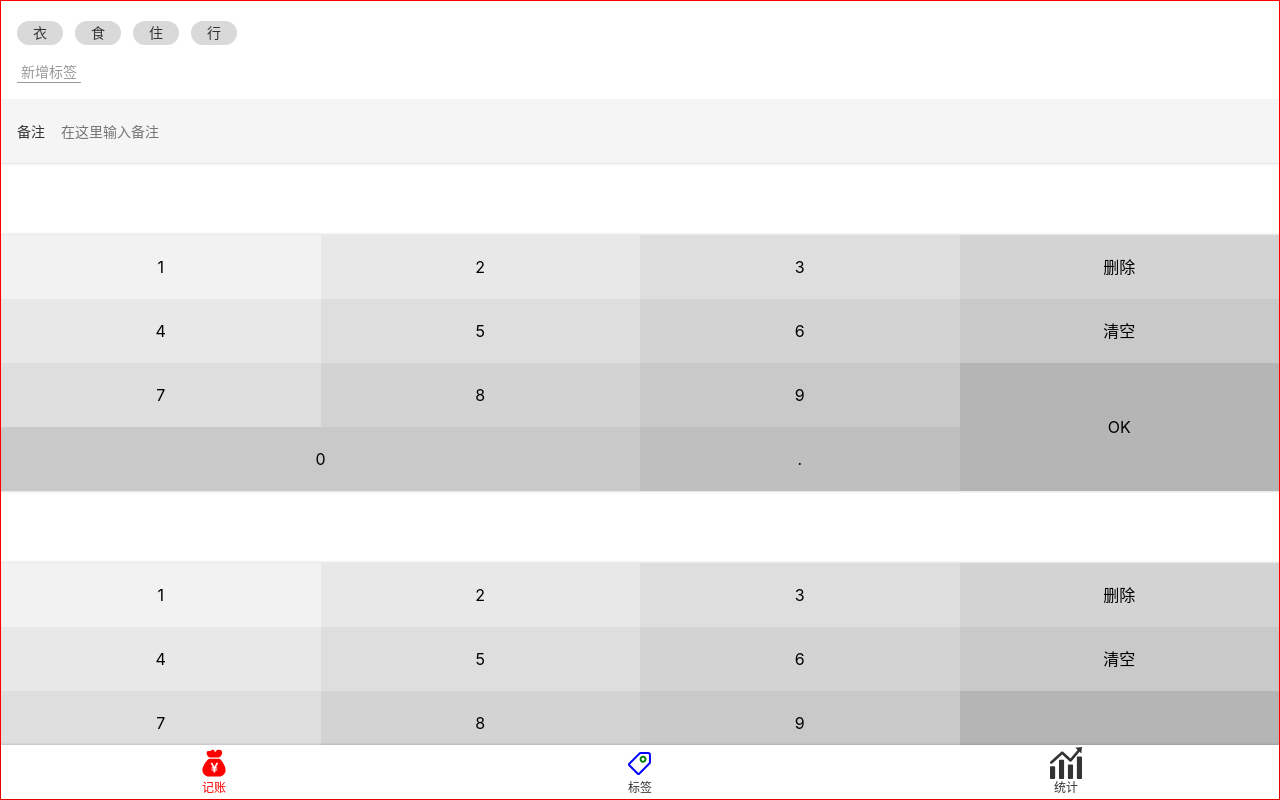
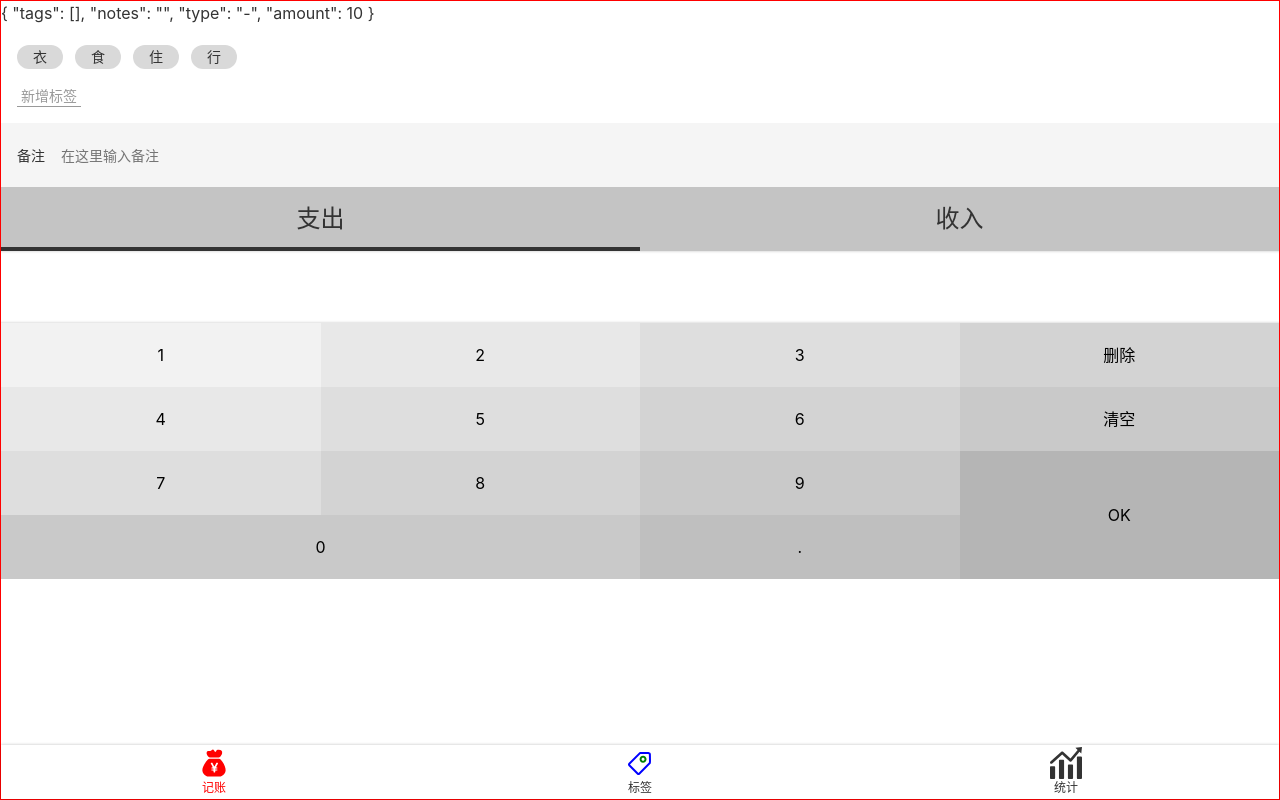
Before and after one commit to xiaoxue423/money, a Vue app: page /#/money in a window 1280 px wide. Built offline with nearby package versions, Linux system fonts and the light colour scheme.

Commit message:
收集四个组件的数据到 record

```diff
--- a/src/components/Money/Notes.vue
+++ b/src/components/Money/Notes.vue
@@ -11,17 +11,24 @@
       <input type="text"
              v-model="value"
              placeholder="在这里输入备注">
+      <!--             @input="$emit('update:value',$event.target.value)"-->
     </label>
   </div>
 </template>
 
 <script lang="ts">
   import Vue from 'vue'
-  import {Component} from 'vue-property-decorator';
+  import {Component,Watch} from 'vue-property-decorator';
+
 
   @Component
   export default class Notes extends Vue{
     value = '';
+
+    @Watch('value')
+      onValueChanged(value: string){
+        this.$emit('update:value',value);
+      }
   }
 </script>
 
--- a/src/components/Money/NumberPad.vue
+++ b/src/components/Money/NumberPad.vue
@@ -3,19 +3,19 @@
     <div class="output">{{output}}</div>
     <div class="buttons">
       <button @click="inputContent">1</button>
-      <button>2</button>
-      <button>3</button>
+      <button @click="inputContent">2</button>
+      <button @click="inputContent">3</button>
       <button @click="remove">删除</button>
-      <button>4</button>
-      <button>5</button>
-      <button>6</button>
+      <button @click="inputContent">4</button>
+      <button @click="inputContent">5</button>
+      <button @click="inputContent">6</button>
       <button @click="clear">清空</button>
-      <button>7</button>
-      <button>8</button>
-      <button>9</button>
+      <button @click="inputContent">7</button>
+      <button @click="inputContent">8</button>
+      <button @click="inputContent">9</button>
       <button class="ok">OK</button>
-      <button class="zero">0</button>
-      <button>.</button>
+      <button class="zero" @click="inputContent">0</button>
+      <button @click="inputContent">.</button>
     </div>
   </div>
 </template>
@@ -28,6 +28,7 @@
 export default class NumberPad extends Vue {
   // output: string = ''
   output = '';
+
   inputContent(event: MouseEvent){
     // 强制告诉你   target是个按钮
     const button =( event.target as HTMLButtonElement);
@@ -60,8 +61,12 @@
     }
   }
 
+  ok(){
+    this.$emit('update:value',this.output);
+  }
+
   clear(){
-    this.output = '0'
+    this.output = '0';
   }
 }
 
--- a/src/components/Money/Tags.vue
+++ b/src/components/Money/Tags.vue
@@ -11,7 +11,7 @@
 
       <li v-for="(tag) in dataSource" :key="tag"
           :class="{selected: selectedTags.indexOf(tag)>=0}"
-          @click="select(tag)"
+          @click="toggle(tag)"
       >{{tag}}</li>
 
     </ul>
@@ -28,13 +28,15 @@
     @Prop(Array) readonly dataSource: string[] | undefined;
     selectedTags: string[] = []
 
-    select(tag: string){
+    toggle(tag: string){
       const index = this.selectedTags.indexOf(tag)
       if(index >= 0){
         this.selectedTags.splice(index,1)
       }else{
         this.selectedTags.push(tag)
       }
+
+      this.$emit('update:value',this.selectedTags)
     }
 
     create(){
--- a/src/components/Money/Types.vue
+++ b/src/components/Money/Types.vue
@@ -1,9 +1,9 @@
 <template>
   <div>
     <ul class="types">
-      <li :class = "type === '-' && 'selected' "
+      <li :class = "value === '-' && 'selected' "
       @click="selectType('-')">支出</li>
-      <li :class ="type === '+' && 'selected' "
+      <li :class ="value === '+' && 'selected' "
           @click="selectType('+')">收入</li>
     </ul>
   </div>
@@ -11,29 +11,37 @@
 
 <script lang="ts">
 import Vue from 'vue'
-import {Component,Prop} from "vue-property-decorator";
+import {Component,Prop,Watch} from "vue-property-decorator";
 
 //1、自动提示更智能
 //2、你不能随便写 .toString()
 //3、编译报错 无法变成JS 严谨
 @Component
 export default class Types extends Vue {
-  type = '-' // '-'表示支出    '+'表示收入
+  // 加!  你管我有没有初始值
+  @Prop({default:'-'}) readonly value!: string;
+  // type = '-' // '-'表示支出    '+'表示收入
   // type: string = 'hi'
 
   //Number  告诉  Vue   xxx  是个   运行时   Number
   //Prop 告诉 Vue   xxx不是个data是prop
   //number | undefined   告诉  xxx 的   编译时   类型
   //Vue不支持小写的number
-  @Prop(Number) xxx: number | undefined
+  // @Prop(Number) xxx: number | undefined
 
   //必须要告诉函数的参数
   selectType(type: string){ // type 只能是 '-' 和 '+' 中的一个
     if(type !== '-' && type !== '+'){
       throw new Error
     }
-    this.type = type
+    // this.type = type
+    this.$emit('update:value',type)
   }
+
+  // @Watch('type')
+  // onTypeChanged(value: string){
+  //   this.$emit('update:value',value)
+  // }
 
   mounted(){
     console.log('jack')
@@ -45,6 +53,7 @@
       // console.log(this.xxx.yyy)
     }
   }
+
 }
 
   // export default {
--- a/src/views/Money.vue
+++ b/src/views/Money.vue
@@ -1,27 +1,72 @@
 <template>
     <layout class-prefix="layout">
-      <Tags :data-source.sync="tags"/>
-      <Notes />
-      <Types />
-      <NumberPad />
+      {{record}}
+      <Tags :data-source.sync="tags" @update:value="onUpdateTags"/>
+      <Notes @update:value="onUpdateNotes"/>
+<!--      <Types :value="record.type" @update:value="onUpdateType"/>-->
+
+      <Types :value.sync="record.type" />
+<!--      <NumberPad :value="record.amount" @update:value="onUpdateAmount"/>-->
+
+      <NumberPad :value.sync="record.amount" />
     </layout>
 </template>
 
-<script>
+<script lang="ts">
+  import Vue from 'vue'
   import NumberPad from "@/components/Money/NumberPad.vue"
   import Notes  from "@/components/Money/Notes.vue"
-  import Types  from "@/components/Money/NumberPad.vue"
+  import Types  from "@/components/Money/Types.vue"
   import Tags  from "@/components/Money/Tags.vue"
+  import {Component} from 'vue-property-decorator'
 
-  export default {
-    name: "Money",
-    components: { NumberPad,Notes,Types,Tags},
-    data(){
-      return {
-        tags: ['衣','食','住','行']
-      }
-    }
+  // var record = {
+  //   tags:['1','2'],
+  //   notes:'xxxx'
+  //   type:'-'
+  //   amount:100
+  // }
+
+  // 声明一个类型
+  type Record = {
+    tags: string[];
+    notes: string;
+    type: string;
+    amount: number;
   }
+
+@Component({
+  components: { NumberPad,Notes,Types,Tags},
+})
+export default class Money extends Vue{
+  // data(){
+  //   return {
+  //     tags: ['衣','食','住','行']
+  //   }
+  // }
+  tags = ['衣','食','住','行']
+  record: Record = {
+    tags: [],notes: '', type: '-', amount: 10
+  }
+  onUpdateTags(value: string[]){
+    console.log(value);
+    this.record.tags = value;
+  }
+  onUpdateNotes(value: string){
+    console.log(value);
+    this.record.notes = value
+  }
+
+  // onUpdateType(value: string){
+  //   console.log(value);
+  //   this.record.type = value
+  // }
+
+  // onUpdateAmount(value: string){
+  //   console.log(value);
+  //   this.record.amount = parseFloat(value);
+  // }
+}
 </script>
 
 <style lang="scss">
```
